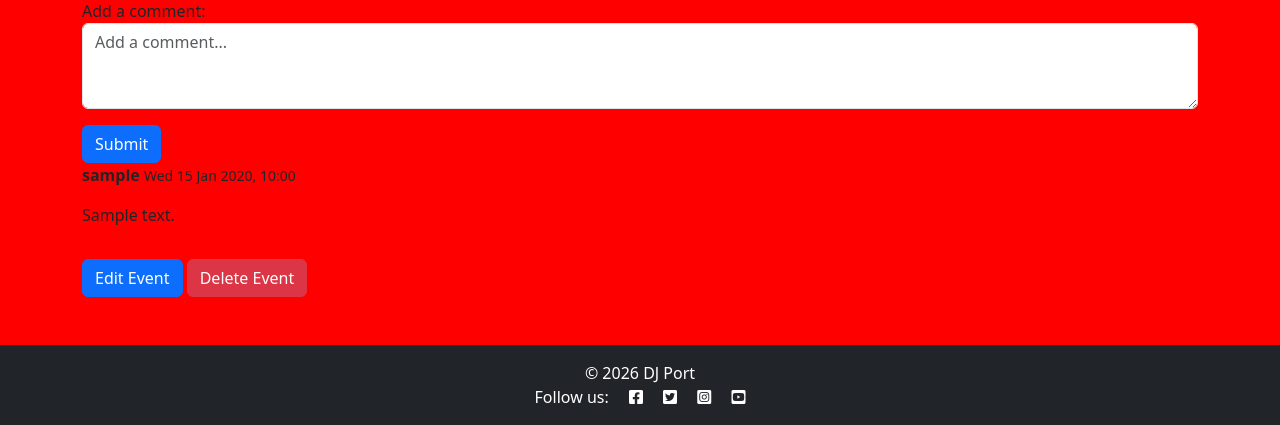
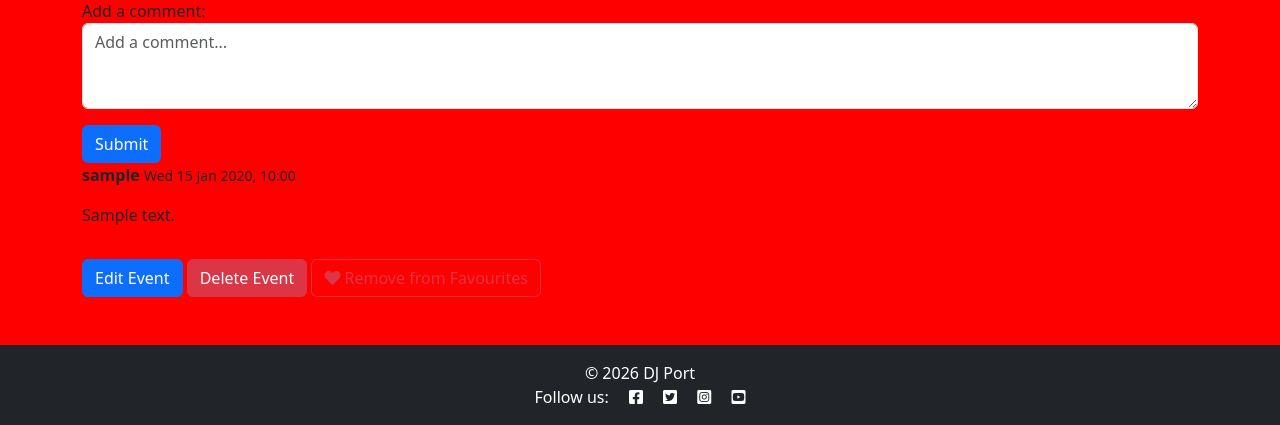
Before and after one commit to skb399/DJPort, a Django app: a page that uses events/templates/events/event_detail.html in a window 1280 px wide. Shown: the part 631-1056 px from the top of the page. Run offline with Django 5.2, Linux system fonts and the light colour scheme; a user stored in the database is signed in; tables that the repository leaves empty hold one stand-in row (values such as "Sample post").

Commit message:
Add event favourites feature

```diff
--- a/events/templates/events/event_detail.html
+++ b/events/templates/events/event_detail.html
@@ -90,6 +90,28 @@
                     Delete Event
                 </a>
             {% endif %}
+            <!-- Only logged-in users can add or remove an event from their favourites -->
+            {% if user.is_authenticated %}
+                <form
+                    method="POST"
+                    action="{% url 'toggle_favourite' event.slug %}"
+                    class="d-inline"
+                >
+                    {% csrf_token %}
+
+                    {% if is_favourited %}
+                        <button type="submit" class="btn btn-outline-danger mt-3">
+                            <i class="fas fa-heart"></i>
+                            Remove from Favourites
+                        </button>
+                    {% else %}
+                        <button type="submit" class="btn btn-outline-secondary mt-3">
+                            <i class="fa``r fa-heart"></i>
+                            Add to Favourites
+                        </button>
+                    {% endif %}
+                </form>
+            {% endif %}
         </div>
     </div>
 </div>
--- a/events/urls.py
+++ b/events/urls.py
@@ -79,6 +79,18 @@ urlpatterns = [
      name="add_comment",
      ),
 
+    path(
+    # Add a URL pattern for the toggle favourite view, which allows logged-in users to add or remove an event from their favourites.
+    "events/<slug:slug>/favourite/",
+
+    # The views.toggle_favourite function is called when this URL pattern is matched.
+    views.toggle_favourite,
+
+    # The name parameter is used to uniquely identify this URL pattern,
+    # which can be useful for reverse URL matching in templates and views.
+    name="toggle_favourite",
+     ),
+
     # Add a URL pattern for the event detail view. For <slug:slug> - Slug is used to uniquely
     # identify each event in the URL. The first slug is the data type, and the second slug
     # is the variable name that will be passed to the view function.
--- a/events/views.py
+++ b/events/views.py
@@ -2,6 +2,7 @@ from django.shortcuts import get_object_or_404, redirect, render
 from .models import Event
 from .forms import EventForm, CommentForm
 from django.contrib.auth.decorators import login_required
+from django.contrib import messages
 
 # Create your views here.
 
@@ -41,6 +42,16 @@ def event_detail(request, slug):
 
     comment_form = CommentForm()
 
+    # The is_favourited variable is calculated in the view because the view is responsible
+    # for preparing data for the template. This keeps the template focused on displaying
+    # the data rather than performing database queries. The template can then simply check
+    # whether is_favourited is True or False to display the correct favourite button.
+    if request.user.is_authenticated:
+        is_favourited = event.favourited_by.filter(id=request.user.id).exists()
+
+    else:
+        is_favourited = False
+
     # Create a context dictionary to pass the event to the template.
     # This is for a single event, so the key is singular "event"
     # instead of plural "events" that was used in the event_list view.
@@ -48,6 +59,7 @@ def event_detail(request, slug):
         "event": event,
         "comments": comments,
         "comment_form": comment_form,
+        "is_favourited": is_favourited,
     }
 
     return render(request, "events/event_detail.html", context)
@@ -80,6 +92,30 @@ def add_comment(request, slug):
             comment.save()
 
     # Redirect the user back to the event detail page after submitting the comment.
+    return redirect("event_detail", slug=event.slug)
+
+# Decorator "@login_required" to ensure that only logged-in users can access the toggle_favourite view.
+@login_required
+def toggle_favourite(request, slug):
+    """
+    Add or remove an event from the logged-in user's favourites.
+    """
+    event = get_object_or_404(Event, slug=slug)
+
+    # Check if the request method is POST, confirming that the user has clicked the favourite/unfavourite button.
+    if request.method == "POST":
+
+        # Check if the logged-in user has already favourited the event.
+        if event.favourited_by.filter(id=request.user.id).exists():
+            event.favourited_by.remove(request.user)
+            messages.success(request, "Event removed from your favourites.")
+
+        # If the user has not favourited the event, add them to the favourited_by list.
+        else:
+            event.favourited_by.add(request.user)
+            messages.success(request, "Event added to your favourites.")
+
+    # Redirect the user back to the event detail page after toggling the favourite status.
     return redirect("event_detail", slug=event.slug)
 
 # Decorator "@login_required" to ensure that only logged-in users can access the event_create view.
```
